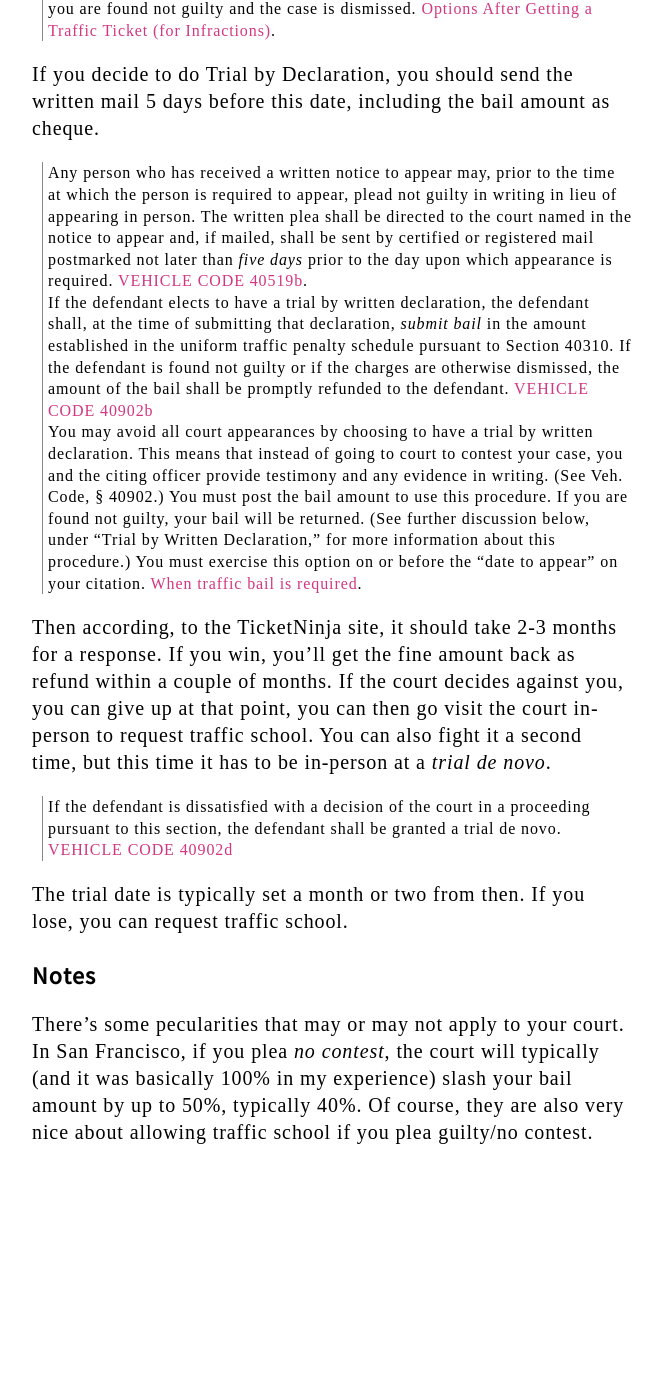
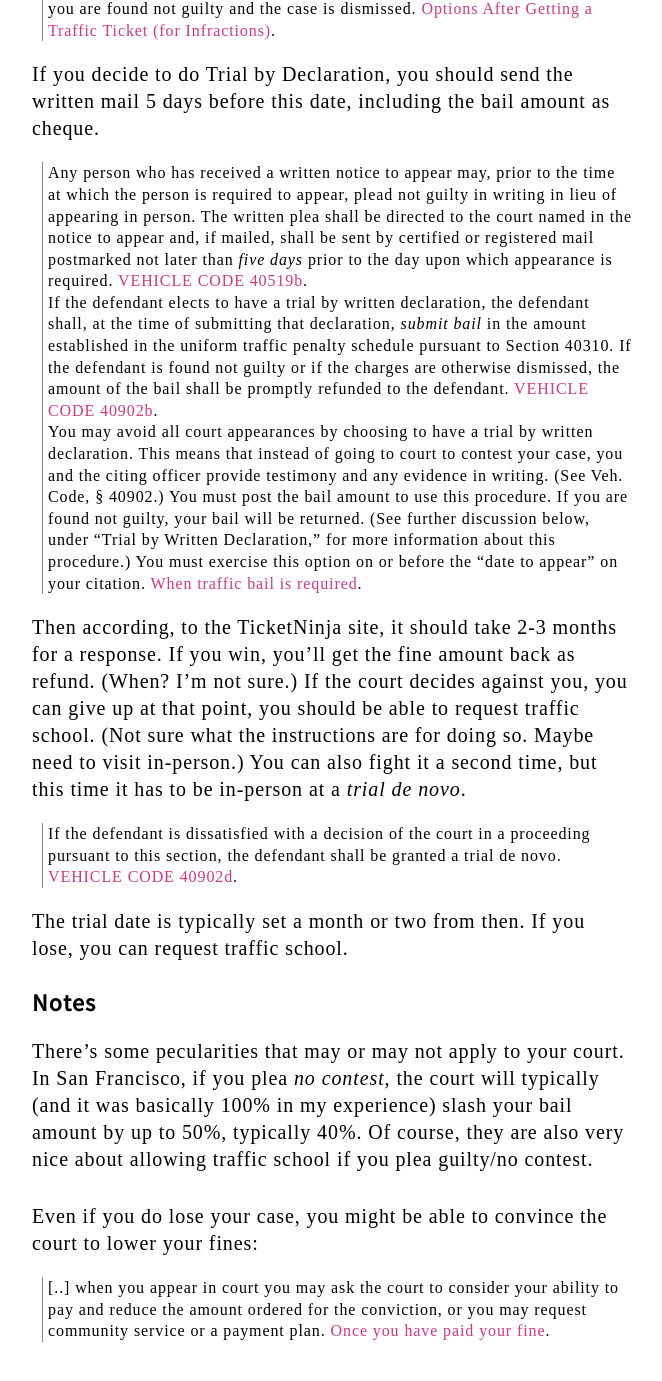
Before and after one commit to dangduc/dangduc.github.com, a Jekyll site: the page built from random/traffic.md, in a window 1280 px wide and 1400 px high, scrolled down 2932 px. Shown: the top 1381 px of the window, without its empty margins (308-970 px from the left). Built offline with Jekyll 4.4.1, drawn with Linux system fonts in a browser that asks for light colours; Markdown is read by kramdown in place of the engine named in the settings; before the commit the page ends 4146 px from its top, so only the background shows below that; some of the changed text lies outside the part shown.

Commit message:
Update traffic.md

```diff
--- a/random/traffic.md
+++ b/random/traffic.md
@@ -15,13 +15,13 @@ If you got the cash but no time spare, the least amount of effort required to ti
 
 > If you do not wish to challenge your traffic citation—and there is no mandatory court appearance—you must pay the bail for noncorrectable violations, and provide proof of correction and pay the fees for any correctable violations by the due date on the citation. [When traffic bail is required](http://www.courts.ca.gov/8452.htm).
 
-> You may plead guilty and pay the fine, also referred to as “bail.” You may send your payment and a copy of the citation or the reminder notice to the courthouse. If your citation includes correctable violations, such as expired registration, be sure to include the proof of correction. If it has not been corrected, you must appear in court to determine the proper fine amount. When the court receives your payment, your case will be closed. [Plead guilty and pay the traffic fine](http://www.courts.ca.gov/8452.htm)
+> You may plead guilty and pay the fine, also referred to as “bail.” You may send your payment and a copy of the citation or the reminder notice to the courthouse. If your citation includes correctable violations, such as expired registration, be sure to include the proof of correction. If it has not been corrected, you must appear in court to determine the proper fine amount. When the court receives your payment, your case will be closed. [Plead guilty and pay the traffic fine](http://www.courts.ca.gov/8452.htm).
 
 ## Trial by Declaration
 
 If you don't want to give *any* money to the government and can spare a couple hours of your time, you can go down the route of fighting the ticket yourself. You won't even have to be there in person if everything works out! This is a *Trial by Declaration*. What that would look like is you'll do the research on your ticket yourself, put on your lawyer hat while getting up to speed about the vehicle laws, and then put on your writer's hat for writing the Trial by Declaration letter, the best resources are [California Legislative Information Database on Vehicle Code - VEH](http://leginfo.legislature.ca.gov/faces/codesTOCSelected.xhtml?tocCode=VEH&tocTitle=+Vehicle+Code+-+VEH) and patio11's writing on [how to interface with a bureaucracy through leaving a solid paper trail](https://www.kalzumeus.com/2017/09/09/identity-theft-credit-reports/) (scroll to the section on "Form letters and the inadvisability thereof").
 
-If you're willing to risk a little extra money, you can hire a company that specializes in helping you fight traffic tickets, like the guys at [TicketNinja](ticketninjaca.com). The service is relatively low priced ($99). This is because the company is a not a law firm, but a [Legal Document Assistant](http://www.calda.org/what-is-a-legal-document-assistant-lda-). The keyword is *help*. TicketNinja will gather information from you about your situation (through a webform and possibly follow-up emails) and *write* your Trial by Declaration letter for you, but you will be representing yourself (in the legal sense), and you will be *mailing the letter yourself*.
+If you're willing to risk a little extra money, you can hire a company that specializes in helping you fight traffic tickets, like the guys at [TicketNinja](ticketninjaca.com). The service is relatively low priced ($99). This is because the company is not a law firm, but a [Legal Document Assistant](http://www.calda.org/what-is-a-legal-document-assistant-lda-). The keyword is *help*. TicketNinja will gather information from you about your situation (through a webform and possibly follow-up emails) and *write* your Trial by Declaration letter for you, but you will be representing yourself (in the legal sense), and you will be *mailing the letter yourself*.
 
 ## Traffic School
 
@@ -33,7 +33,7 @@ There is potential downside to fighting your traffic ticket. And is is hinted at
 > (2)Ineligible offenses
 > (B)A violation that occurs within 18 months after the date of a previous violation
 > (G)A speeding violation in which the speed alleged is more than 25 miles over a speed limit
-[2018 California Rules of Court Rule 4.104. Procedures and eligibility criteria for attending traffic violator school](http://www.courts.ca.gov/cms/rules/index.cfm?title=four&linkid=rule4_104)
+[2018 California Rules of Court Rule 4.104. Procedures and eligibility criteria for attending traffic violator school](http://www.courts.ca.gov/cms/rules/index.cfm?title=four&linkid=rule4_104).
 
 ## Timeline
 
@@ -53,15 +53,19 @@ If you decide to do Trial by Declaration, you should send the written mail 5 day
 
 > Any person who has received a written notice to appear may, prior to the time at which the person is required to appear, plead not guilty in writing in lieu of appearing in person. The written plea shall be directed to the court named in the notice to appear and, if mailed, shall be sent by certified or registered mail postmarked not later than *five days* prior to the day upon which appearance is required. [VEHICLE CODE 40519b](http://leginfo.legislature.ca.gov/faces/codes_displaySection.xhtml?sectionNum=40519.&lawCode=VEH).
 
-> If the defendant elects to have a trial by written declaration, the defendant shall, at the time of submitting that declaration, *submit bail* in the amount established in the uniform traffic penalty schedule pursuant to Section 40310. If the defendant is found not guilty or if the charges are otherwise dismissed, the amount of the bail shall be promptly refunded to the defendant. [VEHICLE CODE 40902b](http://leginfo.legislature.ca.gov/faces/codes_displaySection.xhtml?sectionNum=40902.&lawCode=VEH)
+> If the defendant elects to have a trial by written declaration, the defendant shall, at the time of submitting that declaration, *submit bail* in the amount established in the uniform traffic penalty schedule pursuant to Section 40310. If the defendant is found not guilty or if the charges are otherwise dismissed, the amount of the bail shall be promptly refunded to the defendant. [VEHICLE CODE 40902b](http://leginfo.legislature.ca.gov/faces/codes_displaySection.xhtml?sectionNum=40902.&lawCode=VEH).
 
 > You may avoid all court appearances by choosing to have a trial by written declaration. This means that instead of going to court to contest your case, you and the citing officer provide testimony and any evidence in writing. (See Veh. Code, § 40902.) You must post the bail amount to use this procedure. If you are found not guilty, your bail will be returned. (See further discussion below, under “Trial by Written Declaration,” for more information about this procedure.) You must exercise this option on or before the “date to appear” on your citation. [When traffic bail is required](http://www.courts.ca.gov/8452.htm).
 
-Then according, to the TicketNinja site, it should take 2-3 months for a response. If you win, you'll get the fine amount back as refund within a couple of months. If the court decides against you, you can give up at that point, you can then go visit the court in-person to request traffic school. You can also fight it a second time, but this time it has to be in-person at a *trial de novo*.
+Then according, to the TicketNinja site, it should take 2-3 months for a response. If you win, you'll get the fine amount back as refund. (When? I'm not sure.) If the court decides against you, you can give up at that point, you should be able to request traffic school. (Not sure what the instructions are for doing so. Maybe need to visit in-person.) You can also fight it a second time, but this time it has to be in-person at a *trial de novo*.
 
-> If the defendant is dissatisfied with a decision of the court in a proceeding pursuant to this section, the defendant shall be granted a trial de novo. [VEHICLE CODE 40902d](http://leginfo.legislature.ca.gov/faces/codes_displaySection.xhtml?sectionNum=40902.&lawCode=VEH)
+> If the defendant is dissatisfied with a decision of the court in a proceeding pursuant to this section, the defendant shall be granted a trial de novo. [VEHICLE CODE 40902d](http://leginfo.legislature.ca.gov/faces/codes_displaySection.xhtml?sectionNum=40902.&lawCode=VEH).
 
 The trial date is typically set a month or two from then. If you lose, you can request traffic school.
 
 ## Notes
+
 There's some pecularities that may or may not apply to your court. In San Francisco, if you plea *no contest*, the court will typically (and it was basically 100% in my experience) slash your bail amount by up to 50%, typically 40%. Of course, they are also very nice about allowing traffic school if you plea guilty/no contest.
+
+Even if you do lose your case, you might be able to convince the court to lower your fines:
+> [..] when you appear in court you may ask the court to consider your ability to pay and reduce the amount ordered for the conviction, or you may request community service or a payment plan. [Once you have paid your fine](http://www.courts.ca.gov/8452.htm).
```
